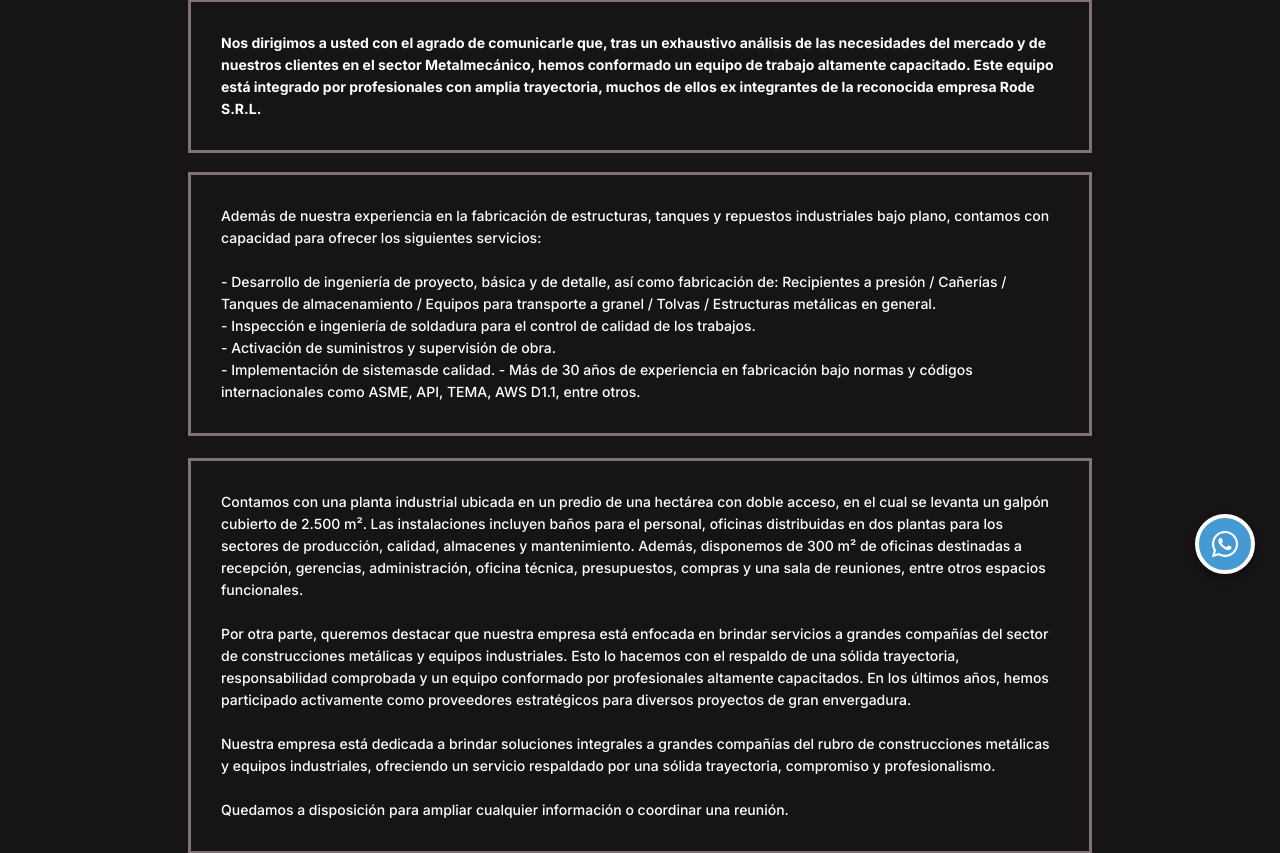
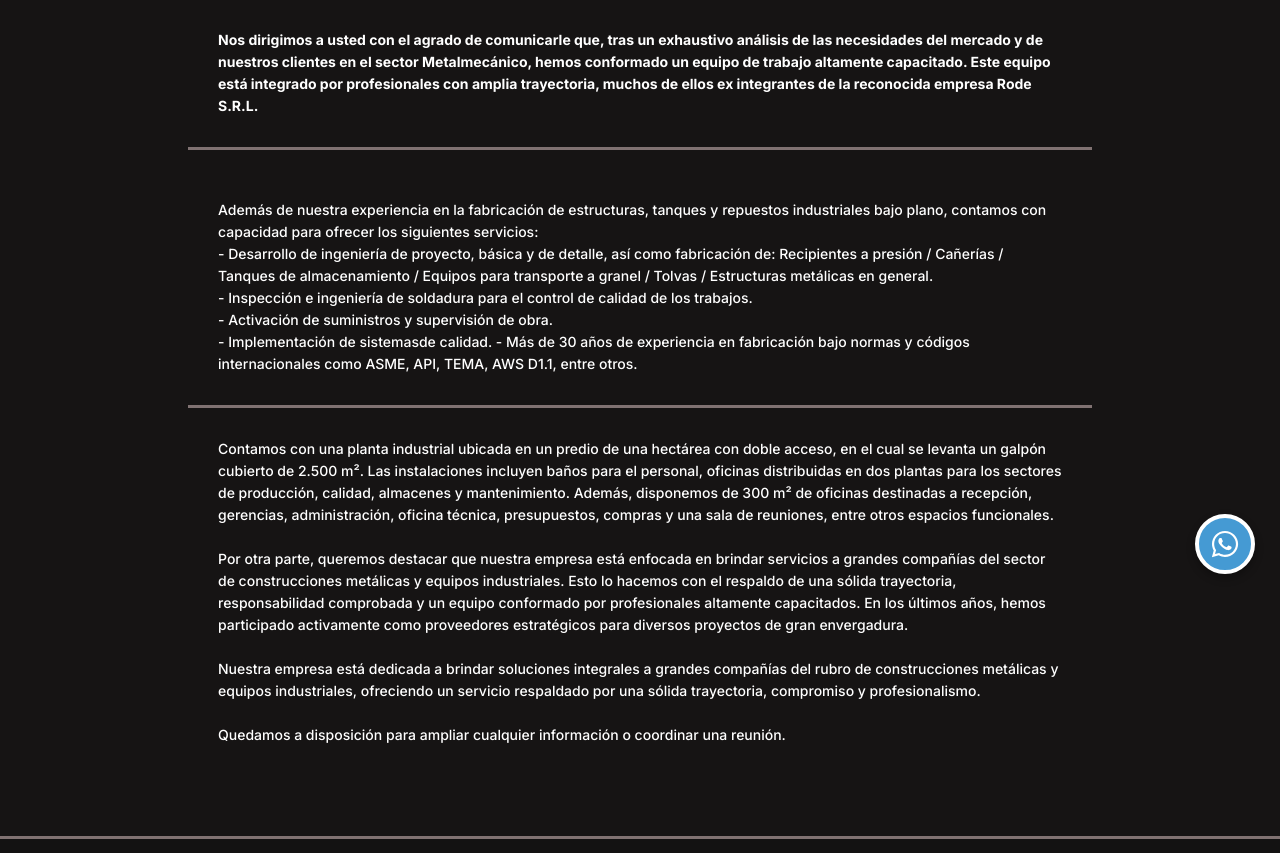
Before and after one commit to renzoorlandini/cystemet-web, a React (Vite) app: page /about in a window 1280 px wide. Shown: the part 201-1054 px from the top of the page. Built offline with nearby package versions, Linux system fonts and the light colour scheme; a web font is replaced by a local one.

Commit message:
Final Line N4

```diff
--- a/src/pages/about/AboutPage.jsx
+++ b/src/pages/about/AboutPage.jsx
@@ -27,7 +27,9 @@ const AboutPage = () => {
               </div>
 
               <div>
-                <h4 style={{ border: "3px solid #807272", padding: "30px" }}>
+                <h4
+                  style={{ borderBottom: "3px solid #807272", padding: "30px" }}
+                >
                   Nos dirigimos a usted con el agrado de comunicarle que, tras
                   un exhaustivo análisis de las necesidades del mercado y de
                   nuestros clientes en el sector Metalmecánico, hemos conformado
@@ -35,11 +37,12 @@ const AboutPage = () => {
                   integrado por profesionales con amplia trayectoria, muchos de
                   ellos ex integrantes de la reconocida empresa Rode S.R.L.
                 </h4>
-                <div style={{ border: "3px solid #807272", padding: "30px" }}>
+                <div
+                  style={{ borderBottom: "3px solid #807272", padding: "30px" }}
+                >
                   Además de nuestra experiencia en la fabricación de
                   estructuras, tanques y repuestos industriales bajo plano,
                   contamos con capacidad para ofrecer los siguientes servicios:
-                  <br />
                   <br />
                   - Desarrollo de ingeniería de proyecto, básica y de detalle,
                   así como fabricación de: Recipientes a presión / Cañerías /
@@ -52,8 +55,13 @@ const AboutPage = () => {
                   normas y códigos internacionales como ASME, API, TEMA, AWS
                   D1.1, entre otros.
                 </div>
-                <br />
-                <div style={{ border: "3px solid #807272", padding: "30px" }}>
+
+                <div
+                  style={{
+                    borderBottom: "3px solid #8072720",
+                    padding: "30px",
+                  }}
+                >
                   Contamos con una planta industrial ubicada en un predio de una
                   hectárea con doble acceso, en el cual se levanta un galpón
                   cubierto de 2.500 m². Las instalaciones incluyen baños para el
```
